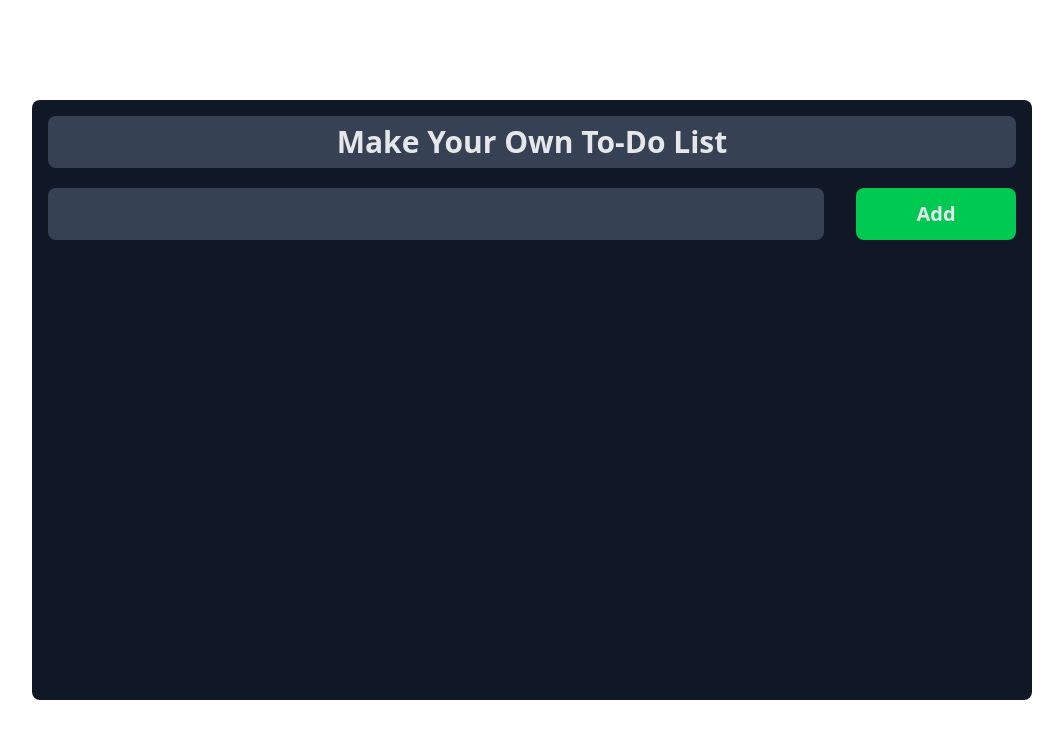
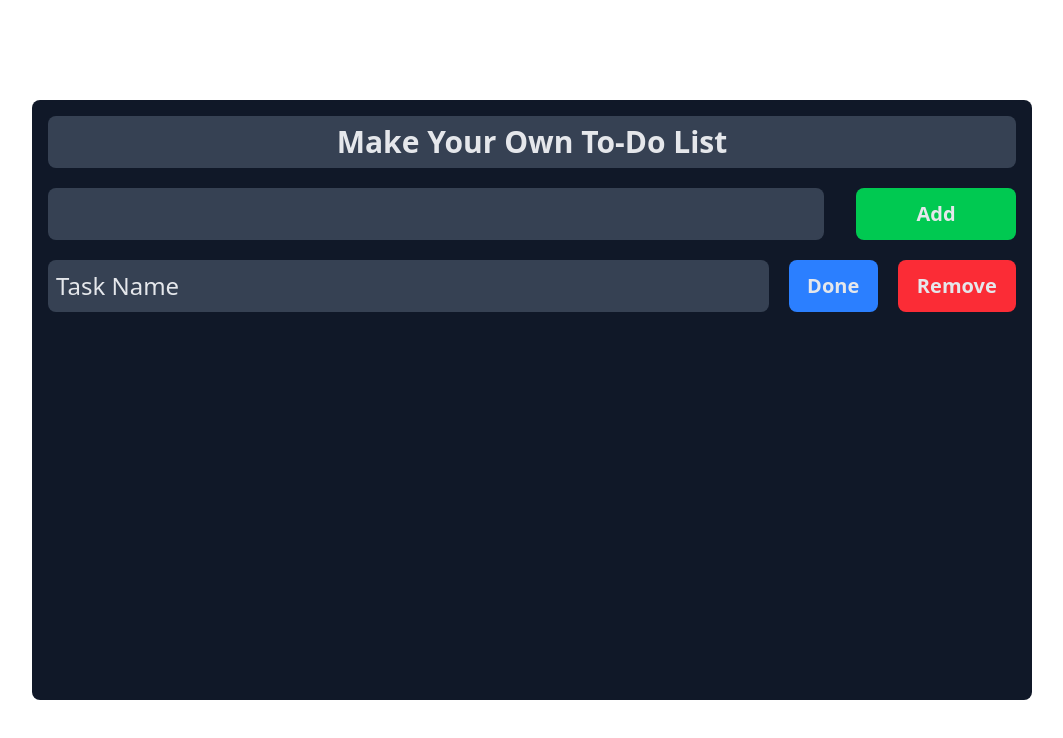
Before and after one commit to MyHKo/react-tailwind-todo, a React (Vite) app: page / in a window 1280 px wide. Shown: the top 738 px of the page, without its empty margins (108-1171 px from the left). Built offline with nearby package versions, Linux system fonts and the light colour scheme.

Commit message:
add task component

```diff
--- a/src/App.jsx
+++ b/src/App.jsx
@@ -1,5 +1,6 @@
 import Title from "./components/Title";
 import NameInput from "./components/NameInput/index.jsx";
+import Task from "./components/Task/index.jsx";
 
 function App() {
 
@@ -8,6 +9,7 @@ function App() {
         <div className={"bg-gray-900 rounded-lg p-4 h-150 w-250"}>
           <Title />
           <NameInput />
+          <Task />
         </div>
       </div>
   )
--- /dev/null
+++ b/src/components/Task/index.jsx
@@ -0,0 +1,17 @@
+function Task() {
+    return (
+        <div className="flex flex-row justify-between gap-5 mt-5 mb-5 h-13">
+            <div className="flex text-gray-200 text-2xl w-full items-center rounded-lg p-2 bg-gray-700">
+                Task Name
+            </div>
+            <button className="text-gray-200 text-xl font-bold rounded-lg h-full w-30 bg-blue-500 hover:bg-blue-400 cursor-pointer">
+                Done
+            </button>
+            <button className="text-gray-200 text-xl font-bold rounded-lg h-full w-40 bg-red-500 hover:bg-red-400 cursor-pointer">
+                Remove
+            </button>
+        </div>
+    )
+}
+
+export default Task
```
